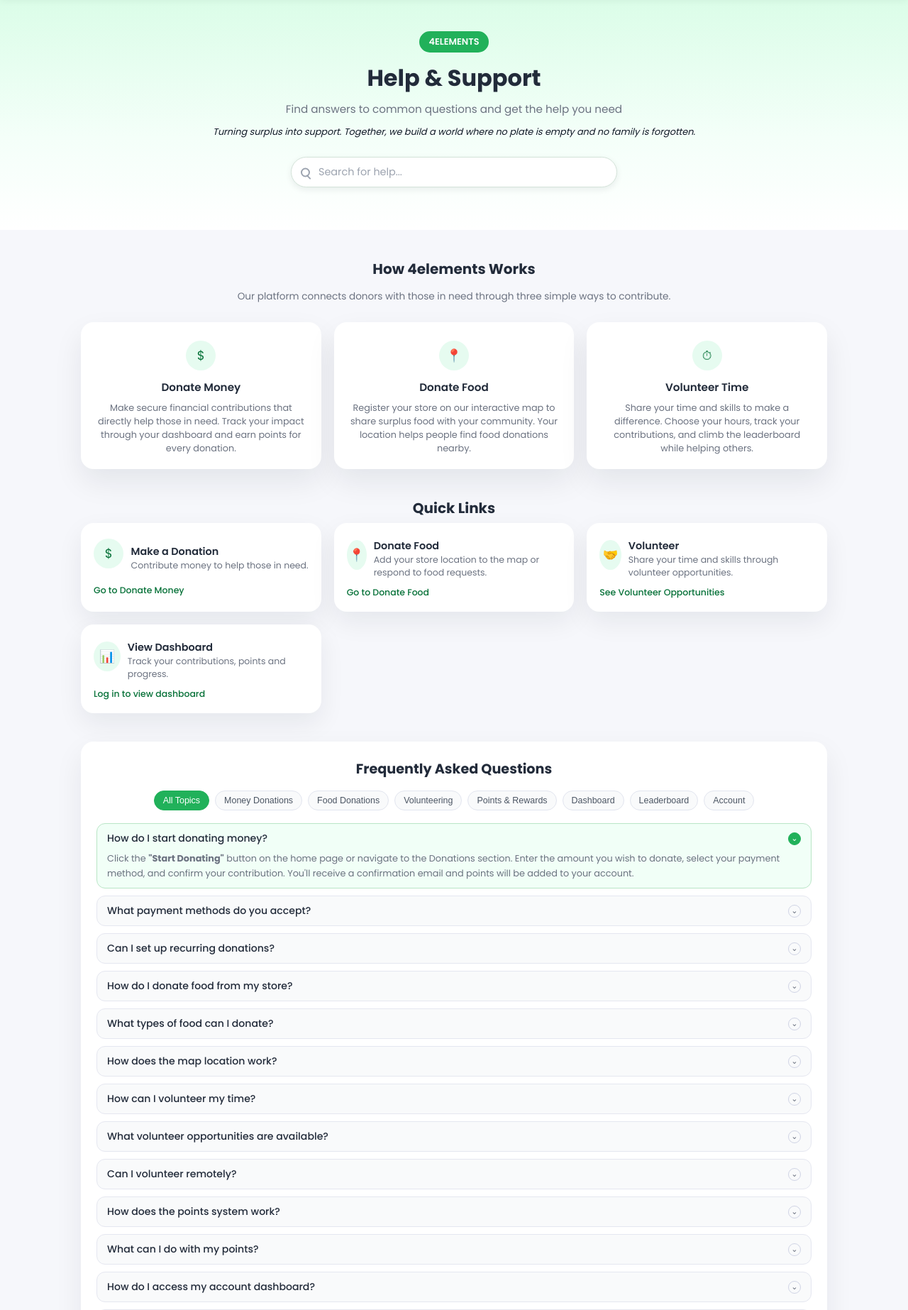
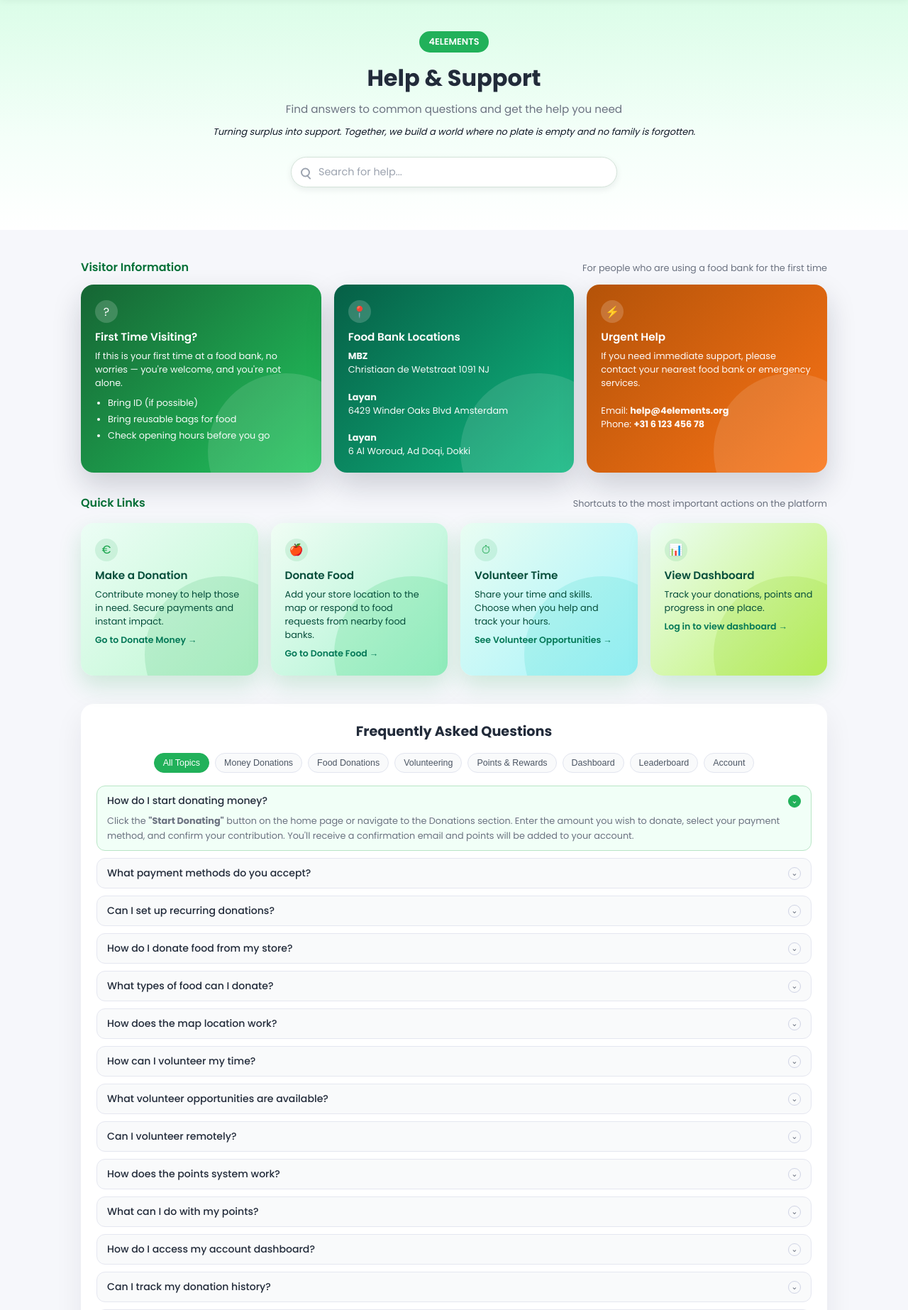
Before and after one commit to Team4Elements/smart-donation-website, a Flask app: page /help in a window 1280 px wide. Shown: the part 61-1907 px from the top of the page at 71% size. Run offline with Flask 3, Linux system fonts and the light colour scheme.

Commit message:
Update Help & Support page UI

```diff
--- a/templates/help_page.html
+++ b/templates/help_page.html
@@ -220,83 +220,175 @@
             margin-bottom: 26px;
         }
 
-        .grid-3 {
+        .sub-heading-row {
+            display: flex;
+            justify-content: space-between;
+            align-items: baseline;
+            margin-bottom: 12px;
+        }
+
+        .sub-heading {
+            font-size: 1rem;
+            font-weight: 600;
+            color: var(--green-dark);
+        }
+
+        .sub-heading-note {
+            font-size: 0.8rem;
+            color: var(--text-muted);
+        }
+
+        /* GRIDS */
+        .help-grid {
             display: grid;
             grid-template-columns: repeat(3, minmax(0, 1fr));
             gap: 18px;
         }
 
-        /* HOW IT WORKS */
-        .card-service {
-            background: var(--white);
-            border-radius: var(--radius-lg);
-            padding: 26px 20px 20px;
-            box-shadow: 0 18px 40px rgba(15, 23, 42, 0.08);
-            text-align: center;
+        .help-grid-links {
+            display: grid;
+            grid-template-columns: repeat(4, minmax(0, 1fr));
+            gap: 18px;
+            margin-top: 16px;
         }
 
-        .icon-circle {
-            width: 42px;
-            height: 42px;
+        /* BASE CARD */
+        .help-card {
+            border-radius: var(--radius-lg);
+            padding: 22px 20px 20px;
+            position: relative;
+            overflow: hidden;
+            box-shadow: 0 18px 40px rgba(15, 23, 42, 0.18);
+        }
+
+        .help-card::after {
+            content: "";
+            position: absolute;
+            width: 220px;
+            height: 220px;
             border-radius: 50%;
-            background: var(--green-soft);
-            display: flex;
+            background: rgba(255, 255, 255, 0.12);
+            right: -60px;
+            bottom: -80px;
+            pointer-events: none;
+        }
+
+        .help-card-content {
+            position: relative;
+            z-index: 1;
+        }
+
+        .help-card-title {
+            font-size: 0.95rem;
+            font-weight: 600;
+            margin-bottom: 6px;
+        }
+
+        .help-card-text {
+            font-size: 0.8rem;
+            line-height: 1.5;
+        }
+
+        .help-icon {
+            width: 32px;
+            height: 32px;
+            border-radius: 999px;
+            display: inline-flex;
             align-items: center;
             justify-content: center;
-            color: var(--green-dark);
-            font-size: 1.1rem;
-            margin: 0 auto 12px;
-        }
-
-        .card-service-title {
-            font-size: 0.95rem;
-            font-weight: 600;
+            font-size: 1rem;
             margin-bottom: 8px;
         }
 
-        .card-service-text {
-            font-size: 0.8rem;
-            color: var(--text-muted);
-            line-height: 1.5;
+        .help-list {
+            margin: 8px 0 0 18px;
+            padding: 0;
         }
 
-        /* QUICK LINKS */
-        .card-link {
-            background: var(--white);
-            border-radius: var(--radius-lg);
-            padding: 22px 18px 18px;
-            box-shadow: 0 14px 36px rgba(15, 23, 42, 0.07);
-            text-align: left;
-            display: flex;
-            flex-direction: column;
-            gap: 8px;
+        .help-list li {
+            margin-bottom: 4px;
         }
 
-        .card-link-header {
-            display: flex;
-            align-items: center;
-            gap: 10px;
+        /* DARK GREEN VARIANTS – visitor info */
+        .help-card--dark {
+            color: #ffffff;
         }
 
-        .card-link-title {
-            font-size: 0.9rem;
-            font-weight: 600;
+        .help-card--dark .help-card-text {
+            opacity: 0.96;
         }
 
-        .card-link-text {
+        .help-card--dark a {
+            color: #f9fafb;
             font-size: 0.78rem;
-            color: var(--text-muted);
+            font-weight: 600;
+            text-decoration: none;
+            display: inline-block;
+            margin-top: 8px;
         }
 
-        .card-link a {
-            margin-top: 2px;
-            font-size: 0.78rem;
-            color: var(--green-dark);
-            text-decoration: none;
-            font-weight: 500;
+        .help-card--dark a:hover {
+            text-decoration: underline;
         }
 
-        .card-link a:hover { text-decoration: underline; }
+        .help-card--soft-green {
+            background: linear-gradient(135deg, #166534, #22c55e);
+        }
+
+        .help-card--emerald {
+            background: linear-gradient(135deg, #065f46, #10b981);
+        }
+
+        .help-card--orange {
+            background: linear-gradient(135deg, #b45309, #f97316);
+        }
+
+        .help-card--dark .help-icon {
+            background: rgba(255, 255, 255, 0.18);
+            color: #ffffff;
+        }
+
+        /* LIGHT GREEN VARIANTS – quick links */
+        .help-card--light {
+            background: linear-gradient(135deg, #e9fdf2, #bbf7d0);
+            color: #064e3b;
+            box-shadow: 0 14px 32px rgba(22, 163, 74, 0.18);
+        }
+
+        .help-card--light::after {
+            background: rgba(34, 197, 94, 0.15);
+        }
+
+        .help-card--light .help-icon {
+            background: rgba(22, 163, 74, 0.12);
+            color: #16a34a;
+        }
+
+        .help-card--light a {
+            color: #047857;
+            font-size: 0.78rem;
+            font-weight: 600;
+            text-decoration: none;
+            display: inline-block;
+            margin-top: 8px;
+        }
+
+        .help-card--light a:hover {
+            text-decoration: underline;
+        }
+
+        /* Slight shade variations so cards don't look identical */
+        .help-card--light-1 { background: linear-gradient(135deg, #ecfdf5, #bbf7d0); }
+        .help-card--light-1::after { background: rgba(22, 163, 74, 0.14); }
+
+        .help-card--light-2 { background: linear-gradient(135deg, #f0fdf4, #a7f3d0); }
+        .help-card--light-2::after { background: rgba(34, 197, 94, 0.18); }
+
+        .help-card--light-3 { background: linear-gradient(135deg, #e9fdf2, #a5f3fc); }
+        .help-card--light-3::after { background: rgba(45, 212, 191, 0.18); }
+
+        .help-card--light-4 { background: linear-gradient(135deg, #ecfdf5, #bef264); }
+        .help-card--light-4::after { background: rgba(132, 204, 22, 0.18); }
 
         /* FAQ */
         .faq-wrapper {
@@ -514,7 +606,11 @@
             .navbar { padding: 12px 18px; }
             .nav-links { gap: 12px; }
             .page-wrapper { padding: 0 16px 40px; }
-            .grid-3, .grid-3-contact { grid-template-columns: 1fr; }
+            .help-grid,
+            .help-grid-links,
+            .grid-3-contact {
+                grid-template-columns: 1fr;
+            }
         }
 
         @media (max-width: 640px) {
@@ -574,104 +670,121 @@
 
     <main class="page-wrapper">
 
-        <!-- HOW IT WORKS -->
+        <!-- VISITOR INFORMATION (dark green cards) -->
         <section class="section">
-            <h2 class="section-title">How 4elements Works</h2>
-            <p class="section-subtitle">
-                Our platform connects donors with those in need through three simple ways to contribute.
-            </p>
-            <div class="grid-3">
-                <div class="card-service">
-                    <div class="icon-circle">$</div>
-                    <div class="card-service-title">Donate Money</div>
-                    <div class="card-service-text">
-                        Make secure financial contributions that directly help those in need. Track your impact through
-                        your dashboard and earn points for every donation.
+            <div class="sub-heading-row">
+                <div class="sub-heading">Visitor Information</div>
+                <div class="sub-heading-note">For people who are using a food bank for the first time</div>
+            </div>
+
+            <div class="help-grid">
+
+                <div class="help-card help-card--dark help-card--soft-green">
+                    <div class="help-card-content">
+                        <div class="help-icon">?</div>
+                        <div class="help-card-title">First Time Visiting?</div>
+                        <div class="help-card-text">
+                            If this is your first time at a food bank, no worries — you're welcome, and you're not alone.
+                            <ul class="help-list">
+                                <li>Bring ID (if possible)</li>
+                                <li>Bring reusable bags for food</li>
+                                <li>Check opening hours before you go</li>
+                            </ul>
+                        </div>
                     </div>
                 </div>
-                <div class="card-service">
-                    <div class="icon-circle">📍</div>
-                    <div class="card-service-title">Donate Food</div>
-                    <div class="card-service-text">
-                        Register your store on our interactive map to share surplus food with your community. Your
-                        location helps people find food donations nearby.
+
+                <div class="help-card help-card--dark help-card--emerald">
+                    <div class="help-card-content">
+                        <div class="help-icon">📍</div>
+                        <div class="help-card-title">Food Bank Locations</div>
+                        <div class="help-card-text">
+                            <strong>MBZ</strong><br>
+                            Christiaan de Wetstraat 1091 NJ
+                            <br><br>
+                            <strong>Layan</strong><br>
+                            6429 Winder Oaks Blvd Amsterdam
+                            <br><br>
+                            <strong>Layan</strong><br>
+                            6 Al Woroud, Ad Doqi, Dokki
+                        </div>
                     </div>
                 </div>
-                <div class="card-service">
-                    <div class="icon-circle">⏱</div>
-                    <div class="card-service-title">Volunteer Time</div>
-                    <div class="card-service-text">
-                        Share your time and skills to make a difference. Choose your hours, track your contributions,
-                        and climb the leaderboard while helping others.
+
+                <div class="help-card help-card--dark help-card--orange">
+                    <div class="help-card-content">
+                        <div class="help-icon">⚡</div>
+                        <div class="help-card-title">Urgent Help</div>
+                        <div class="help-card-text">
+                            If you need immediate support, please contact your nearest food bank or emergency services.
+                            <br><br>
+                            Email: <strong>help@4elements.org</strong><br>
+                            Phone: <strong>+31 6 123 456 78</strong>
+                        </div>
                     </div>
                 </div>
+
             </div>
-        </section>
 
-        <!-- QUICK LINKS -->
-        <section class="section">
-            <h2 class="section-title">Quick Links</h2>
-            <div class="grid-3">
-                <div class="card-link">
-                    <div class="card-link-header">
-                        <div class="icon-circle">$</div>
-                        <div>
-                            <div class="card-link-title">Make a Donation</div>
-                            <div class="card-link-text">
-                                Contribute money to help those in need.
-                            </div>
+            <!-- QUICK LINKS TITLE -->
+            <div class="sub-heading-row" style="margin-top: 30px;">
+                <div class="sub-heading">Quick Links</div>
+                <div class="sub-heading-note">Shortcuts to the most important actions on the platform</div>
+            </div>
+
+            <!-- QUICK LINKS (light green cards) -->
+            <div class="help-grid-links">
+
+                <div class="help-card help-card--light help-card--light-1">
+                    <div class="help-card-content">
+                        <div class="help-icon">€</div>
+                        <div class="help-card-title">Make a Donation</div>
+                        <div class="help-card-text">
+                            Contribute money to help those in need. Secure payments and instant impact.
                         </div>
+                        <a href="{{ url_for('select_bank_money') }}">Go to Donate Money →</a>
                     </div>
-                    <!-- uses /donate/select-bank -->
-                    <a href="{{ url_for('select_bank_money') }}">Go to Donate Money</a>
                 </div>
 
-                <div class="card-link">
-                    <div class="card-link-header">
-                        <div class="icon-circle">📍</div>
-                        <div>
-                            <div class="card-link-title">Donate Food</div>
-                            <div class="card-link-text">
-                                Add your store location to the map or respond to food requests.
-                            </div>
+                <div class="help-card help-card--light help-card--light-2">
+                    <div class="help-card-content">
+                        <div class="help-icon">🍎</div>
+                        <div class="help-card-title">Donate Food</div>
+                        <div class="help-card-text">
+                            Add your store location to the map or respond to food requests from nearby food banks.
                         </div>
+                        <a href="{{ url_for('donate_food') }}">Go to Donate Food →</a>
                     </div>
-                    <!-- /donate/food -->
-                    <a href="{{ url_for('donate_food') }}">Go to Donate Food</a>
                 </div>
 
-                <div class="card-link">
-                    <div class="card-link-header">
-                        <div class="icon-circle">🤝</div>
-                        <div>
-                            <div class="card-link-title">Volunteer</div>
-                            <div class="card-link-text">
-                                Share your time and skills through volunteer opportunities.
-                            </div>
+                <div class="help-card help-card--light help-card--light-3">
+                    <div class="help-card-content">
+                        <div class="help-icon">⏱</div>
+                        <div class="help-card-title">Volunteer Time</div>
+                        <div class="help-card-text">
+                            Share your time and skills. Choose when you help and track your hours.
                         </div>
+                        <a href="{{ url_for('donate_time') }}">See Volunteer Opportunities →</a>
                     </div>
-                    <!-- /donate/time -->
-                    <a href="{{ url_for('donate_time') }}">See Volunteer Opportunities</a>
                 </div>
 
-                <div class="card-link">
-                    <div class="card-link-header">
-                        <div class="icon-circle">📊</div>
-                        <div>
-                            <div class="card-link-title">View Dashboard</div>
-                            <div class="card-link-text">
-                                Track your contributions, points and progress.
-                            </div>
+                <div class="help-card help-card--light help-card--light-4">
+                    <div class="help-card-content">
+                        <div class="help-icon">📊</div>
+                        <div class="help-card-title">View Dashboard</div>
+                        <div class="help-card-text">
+                            Track your donations, points and progress in one place.
                         </div>
+                        {% if user %}
+                            <a href="{{ url_for('account_donor') if user_type == 'donor' else url_for('account') }}">
+                                Open Dashboard →
+                            </a>
+                        {% else %}
+                            <a href="/login_page">Log in to view dashboard →</a>
+                        {% endif %}
                     </div>
-                    {% if user %}
-                        <a href="{{ url_for('account_donor') if user_type == 'donor' else url_for('account') }}">
-                            Open Dashboard
-                        </a>
-                    {% else %}
-                        <a href="/login_page">Log in to view dashboard</a>
-                    {% endif %}
                 </div>
+
             </div>
         </section>
 
@@ -921,19 +1034,19 @@
 
             <div class="grid-3-contact">
                 <div class="contact-card">
-                    <div class="icon-circle">✉️</div>
+                    <div class="help-icon" style="background: var(--green-soft); color: var(--green-dark);">✉️</div>
                     <div class="contact-label">Email Us</div>
                     <div class="contact-value">help@4elements.org</div>
                     <a class="btn-contact" href="mailto:help@4elements.org">Send Email</a>
                 </div>
                 <div class="contact-card">
-                    <div class="icon-circle">📞</div>
+                    <div class="help-icon" style="background: var(--green-soft); color: var(--green-dark);">📞</div>
                     <div class="contact-label">Call Us</div>
                     <div class="contact-value">+31 6 12 345 78</div>
                     <a class="btn-contact" href="tel:+3161234578">Call Now</a>
                 </div>
                 <div class="contact-card">
-                    <div class="icon-circle">📍</div>
+                    <div class="help-icon" style="background: var(--green-soft); color: var(--green-dark);">📍</div>
                     <div class="contact-label">Visit Us</div>
                     <div class="contact-value">Amsterdam, Netherlands</div>
                     <a class="btn-contact" href="https://maps.google.com" target="_blank">Get Directions</a>
```
